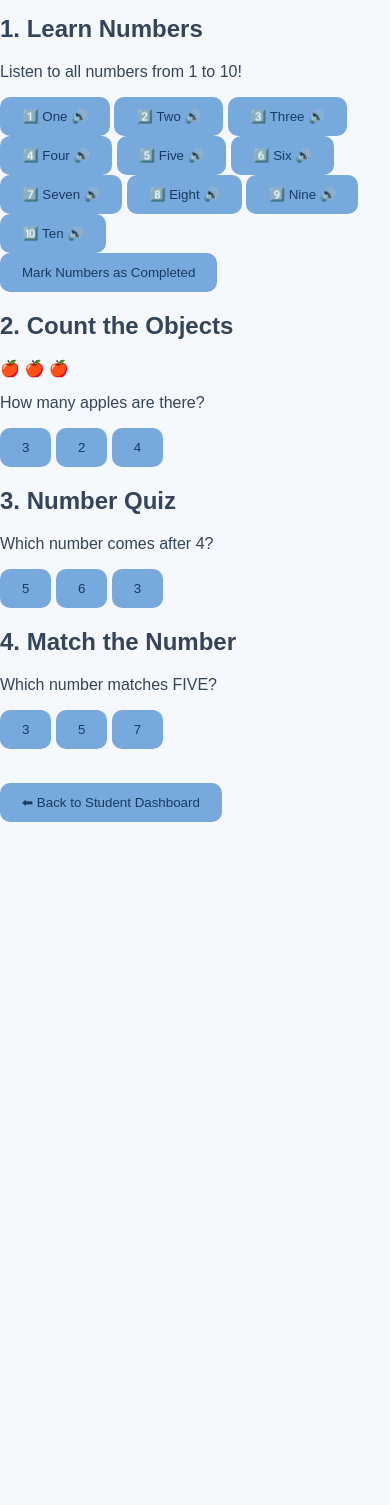
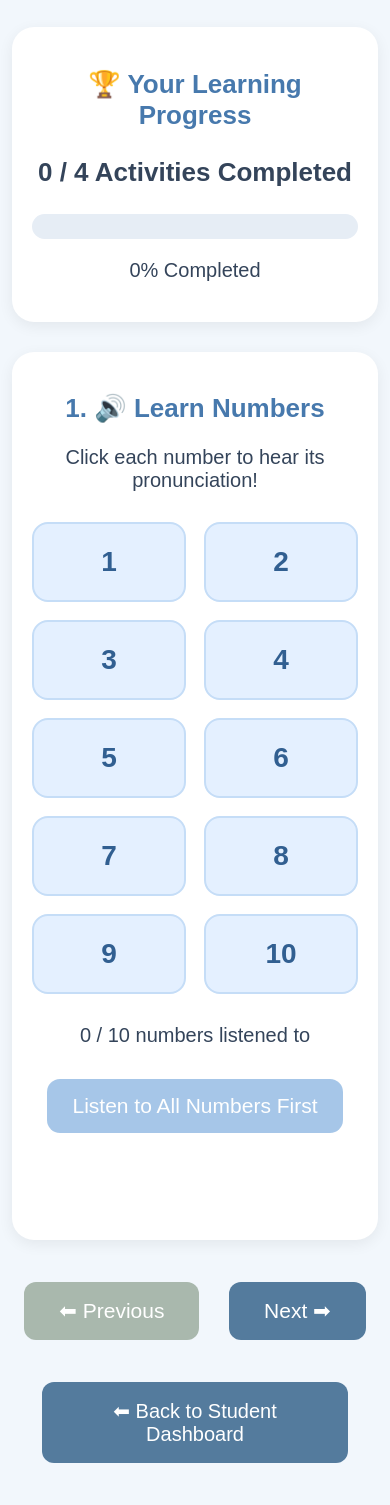
Before and after one commit to dhanusha08-byte/LearnEasy, a plain HTML site: page numbers.html in a window 390 px wide. Shown: the part 274-1779 px from the top of the page. Before the commit the page ends 1096 px from the top, so only its background shows below. Drawn offline with Linux system fonts and the light colour scheme.

Commit message:
Add files via upload

```diff
--- a/numbers.html
+++ b/numbers.html
@@ -4,204 +4,534 @@
 <head>
 <meta charset="UTF-8">
 <meta name="viewport" content="width=device-width, initial-scale=1.0">
-    <title>Learn Numbers - LearnEasy</title>
-    <link rel="stylesheet" href="style.css">
+<title>LearnEasy - Number Learning</title>
 
 <style>
-        .progress-box {
-            max-width: 500px;
-            margin: 20px auto;
-            padding: 15px;
+* {
+    box-sizing: border-box;
+}
+
+body {
+    margin: 0;
+    padding: 25px;
+    font-family: Arial, sans-serif;
+    background: #F2F7FC;
+    color: #34445A;
+    text-align: center;
+    font-size: 20px;
+}
+
+header {
+    background: #DCEBFA;
+    padding: 35px 20px;
+    border-radius: 20px;
+    max-width: 1100px;
+    margin: 0 auto 30px;
+}
+
+header h1 {
+    color: #376C9E;
+    font-size: 40px;
+}
+
+header p {
+    font-size: 23px;
+}
+
+h2 {
+    color: #4779AD;
+    font-size: 32px;
+}
+
+h3 {
+    font-size: 26px;
+}
+
+.progress-box, .activity {
     background: white;
-            border-radius: 12px;
+    max-width: 950px;
+    margin: 30px auto;
+    padding: 35px;
+    border-radius: 22px;
+    box-shadow: 0 4px 15px #0001;
 }
 
 .progress-track {
-            height: 18px;
-            background: #ddd;
-            border-radius: 20px;
+    height: 25px;
+    background: #E6EDF5;
+    border-radius: 25px;
     overflow: hidden;
 }
 
 .progress-fill {
     height: 100%;
     width: 0%;
-            background: #22a06b;
-            transition: width 0.3s;
+    background: #76BE91;
+    transition: width 0.4s;
 }
 
-        .completed-section {
-            color: #16834a;
-            font-weight: bold;
+.number-container {
+    display: grid;
+    grid-template-columns: repeat(5, 1fr);
+    gap: 18px;
+    max-width: 750px;
+    margin: 30px auto;
 }
 
-        button:disabled {
-            opacity: 0.6;
+.number-btn {
+    background: #E4F0FF;
+    color: #315F91;
+    border: 2px solid #C5DDF7;
+    border-radius: 16px;
+    padding: 30px 10px;
+    font-size: 32px;
+    font-weight: bold;
+    cursor: pointer;
+}
+
+.number-btn:hover {
+    background: #D0E5FC;
+}
+
+.number-btn.heard {
+    background: #DDF3E4;
+    border-color: #79BB91;
+}
+
+.option-btn {
+    background: #78A9DC;
+    color: white;
+    border: none;
+    border-radius: 13px;
+    padding: 18px 38px;
+    margin: 12px;
+    font-size: 25px;
+    cursor: pointer;
+}
+
+.option-btn:hover {
+    background: #477FB8;
+}
+
+.option-btn:disabled {
+    opacity: 0.65;
     cursor: not-allowed;
+}
+
+.feedback {
+    font-size: 23px;
+    font-weight: bold;
+    min-height: 32px;
+    margin-top: 20px;
+}
+
+.success {
+    color: #23834B;
+}
+
+.error {
+    color: #B45B54;
+}
+
+.nav-btn {
+    background: #547B9D;
+    color: white;
+    padding: 17px 35px;
+    border: none;
+    border-radius: 12px;
+    cursor: pointer;
+    margin: 12px;
+    font-size: 21px;
+}
+
+.nav-btn:disabled {
+    background: #A9B8AD;
+    cursor: not-allowed;
+}
+
+.back-btn {
+    display: inline-block;
+    background: #547B9D;
+    color: white;
+    padding: 17px 30px;
+    border-radius: 12px;
+    text-decoration: none;
+    margin: 30px;
+    font-size: 20px;
+}
+
+.activity-page {
+    display: none;
+}
+
+.activity-page.active {
+    display: block;
+}
+
+button:focus-visible, a:focus-visible {
+    outline: 3px solid #E5AD47;
+    outline-offset: 3px;
+}
+
+@media(max-width: 600px) {
+    body {
+        padding: 12px;
+    }
+
+    header h1 {
+        font-size: 30px;
+    }
+
+    h2 {
+        font-size: 26px;
+    }
+
+    .progress-box, .activity {
+        padding: 20px;
+    }
+
+    .number-container {
+        grid-template-columns: repeat(2, 1fr);
+    }
+
+    .number-btn {
+        padding: 22px 8px;
+        font-size: 28px;
+    }
+
+    .option-btn {
+        padding: 15px 25px;
+        font-size: 21px;
+    }
 }
 </style>
 </head>
 
 <body>
 
-    <h1>🔢 Let's Learn Numbers!</h1>
-    <p>Learn numbers, count objects and play a fun game!</p>
+<header>
+    <h1>🔢 Welcome to Number Learning!</h1>
+    <p>Let's learn numbers, count objects and play fun games!</p>
+</header>
 
 <div class="progress-box">
-        <h2>📊 Your Number Progress</h2>
-        <p id="progressText">0 of 4 activities completed (0%)</p>
+    <h2>🏆 Your Learning Progress</h2>
+    <h3 id="progressText">0 / 4 Activities Completed</h3>
+
     <div class="progress-track">
         <div class="progress-fill" id="progressFill"></div>
     </div>
+
+    <p id="percentage">0% Completed</p>
 </div>
 
-    <h2>1. Learn Numbers</h2>
-    <p>Listen to all numbers from 1 to 10!</p>
+<!-- ACTIVITY 1 -->
+
+<div class="activity activity-page active" id="page1">
+    <h2>1. 🔊 Learn Numbers</h2>
+    <p>Click each number to hear its pronunciation!</p>
 
     <div class="number-container">
-        <button onclick="speak('One')">1️⃣ One 🔊</button>
-        <button onclick="speak('Two')">2️⃣ Two 🔊</button>
-        <button onclick="speak('Three')">3️⃣ Three 🔊</button>
-        <button onclick="speak('Four')">4️⃣ Four 🔊</button>
-        <button onclick="speak('Five')">5️⃣ Five 🔊</button>
-        <button onclick="speak('Six')">6️⃣ Six 🔊</button>
-        <button onclick="speak('Seven')">7️⃣ Seven 🔊</button>
-        <button onclick="speak('Eight')">8️⃣ Eight 🔊</button>
-        <button onclick="speak('Nine')">9️⃣ Nine 🔊</button>
-        <button onclick="speak('Ten')">🔟 Ten 🔊</button>
+        <button class="number-btn" data-word="One" onclick="speak('One')">1</button>
+        <button class="number-btn" data-word="Two" onclick="speak('Two')">2</button>
+        <button class="number-btn" data-word="Three" onclick="speak('Three')">3</button>
+        <button class="number-btn" data-word="Four" onclick="speak('Four')">4</button>
+        <button class="number-btn" data-word="Five" onclick="speak('Five')">5</button>
+        <button class="number-btn" data-word="Six" onclick="speak('Six')">6</button>
+        <button class="number-btn" data-word="Seven" onclick="speak('Seven')">7</button>
+        <button class="number-btn" data-word="Eight" onclick="speak('Eight')">8</button>
+        <button class="number-btn" data-word="Nine" onclick="speak('Nine')">9</button>
+        <button class="number-btn" data-word="Ten" onclick="speak('Ten')">10</button>
     </div>
 
-    <button id="learnDone" onclick="completeActivity('learn')" disabled>
-        Mark Numbers as Completed
+    <p id="listenStatus">0 / 10 numbers listened to</p>
+
+    <button class="option-btn" id="learnDone"
+        onclick="completeActivity('learn')" disabled>
+        Listen to All Numbers First
     </button>
 
-    <h2>2. Count the Objects</h2>
-    <p>🍎 🍎 🍎</p>
-    <p>How many apples are there?</p>
+    <p class="feedback" id="learnResult"></p>
+</div>
 
-    <button onclick="checkCount(3)">3</button>
-    <button onclick="checkCount(2)">2</button>
-    <button onclick="checkCount(4)">4</button>
-    <p id="count-result"></p>
+<!-- ACTIVITY 2 -->
 
-    <h2>3. Number Quiz</h2>
+<div class="activity activity-page" id="page2">
+    <h2>2. 🍎 Count the Objects</h2>
+    <p>Count these apples carefully!</p>
+
+    <h1 style="font-size:65px;">🍎 🍎 🍎</h1>
+
+    <h3>How many apples are there?</h3>
+
+    <button class="option-btn" onclick="checkCount(2)">2</button>
+    <button class="option-btn" onclick="checkCount(3)">3</button>
+    <button class="option-btn" onclick="checkCount(4)">4</button>
+
+    <p class="feedback" id="countResult"></p>
+</div>
+
+<!-- ACTIVITY 3 -->
+
+<div class="activity activity-page" id="page3">
+    <h2>3. 🧠 Number Quiz</h2>
     <p>Which number comes after 4?</p>
 
-    <button onclick="checkQuiz(5)">5</button>
-    <button onclick="checkQuiz(6)">6</button>
-    <button onclick="checkQuiz(3)">3</button>
-    <p id="quiz-result"></p>
+    <button class="option-btn" onclick="checkQuiz(3)">3</button>
+    <button class="option-btn" onclick="checkQuiz(5)">5</button>
+    <button class="option-btn" onclick="checkQuiz(6)">6</button>
 
-    <h2>4. Match the Number</h2>
-    <p>Which number matches FIVE?</p>
+    <p class="feedback" id="quizResult"></p>
+</div>
 
-    <button onclick="matchNumber(3)">3</button>
-    <button onclick="matchNumber(5)">5</button>
-    <button onclick="matchNumber(7)">7</button>
-    <p id="match-result"></p>
+<!-- ACTIVITY 4 -->
 
-    <br>
-    <button onclick="location.href='student-dashboard.html'">
-        ⬅ Back to Student Dashboard
+<div class="activity activity-page" id="page4">
+    <h2>4. 🎯 Match the Number</h2>
+    <p>Which number matches the word FIVE?</p>
+
+    <button class="option-btn" onclick="matchNumber(3)">3</button>
+    <button class="option-btn" onclick="matchNumber(5)">5</button>
+    <button class="option-btn" onclick="matchNumber(7)">7</button>
+
+    <p class="feedback" id="matchResult"></p>
+</div>
+
+<h2 id="finalMessage"></h2>
+
+<div>
+    <button class="nav-btn" id="prevBtn"
+        onclick="changePage(-1)" disabled>
+        ⬅ Previous
     </button>
 
+    <button class="nav-btn" id="nextBtn"
+        onclick="changePage(1)">
+        Next ➡
+    </button>
+</div>
+
+<a href="student-dashboard.html" class="back-btn">
+    ⬅ Back to Student Dashboard
+</a>
+
 <script>
+
 const storageKey = "learnEasyNumbersCompleted";
+const heardKey = "learnEasyNumbersHeard";
 
-        let completed = JSON.parse(
-            localStorage.getItem(storageKey) || "[]"
+const activities = ["learn", "count", "quiz", "match"];
+
+const words = [
+    "One", "Two", "Three", "Four", "Five",
+    "Six", "Seven", "Eight", "Nine", "Ten"
+];
+
+function loadData(key) {
+    try {
+        const data = JSON.parse(localStorage.getItem(key) || "[]");
+        return Array.isArray(data) ? data : [];
+    } catch (error) {
+        return [];
+    }
+}
+
+let completed = [
+    ...new Set(loadData(storageKey).filter(
+        item => activities.includes(item)
+    ))
+];
+
+let spokenNumbers = new Set(
+    loadData(heardKey).filter(
+        word => words.includes(word)
+    )
 );
 
+// PAGE NAVIGATION
+
+let currentPage = 1;
+
+function changePage(direction) {
+    const nextPage = currentPage + direction;
+
+    if (nextPage < 1 || nextPage > 4) return;
+
+    currentPage = nextPage;
+    showPage();
+}
+
+function showPage() {
+    document.querySelectorAll(".activity-page").forEach(page => {
+        page.classList.remove("active");
+    });
+
+    document.getElementById("page" + currentPage)
+        .classList.add("active");
+
+    document.getElementById("prevBtn").disabled =
+        currentPage === 1;
+
+    document.getElementById("nextBtn").disabled =
+        currentPage === 4;
+
+    window.scrollTo(0, 0);
+}
+
+// UPDATE PROGRESS
+
 function updateProgress() {
-            const percentage = Math.round(
-                (completed.length / 4) * 100
-            );
+    let percentage = Math.round(completed.length / 4 * 100);
 
     document.getElementById("progressText").textContent =
-                completed.length + " of 4 activities completed (" +
-                percentage + "%)";
+        completed.length + " / 4 Activities Completed";
 
     document.getElementById("progressFill").style.width =
         percentage + "%";
 
-            ["learn", "count", "quiz", "match"].forEach(id => {
-                const button = document.getElementById(
-                    id === "learn" ? "learnDone" : id + "-done"
-                );
+    document.getElementById("percentage").textContent =
+        percentage + "% Completed";
 
-                if (button) {
-                    button.disabled = completed.includes(id);
-                    if (completed.includes(id)) {
-                        button.textContent = "✓ Completed";
+    document.getElementById("listenStatus").textContent =
+        spokenNumbers.size + " / 10 numbers listened to";
+
+    document.querySelectorAll(".number-btn").forEach(button => {
+        if (spokenNumbers.has(button.dataset.word)) {
+            button.classList.add("heard");
+        }
+    });
+
+    document.getElementById("learnDone").disabled =
+        completed.includes("learn") ||
+        spokenNumbers.size !== 10;
+
+    document.getElementById("learnDone").textContent =
+        completed.includes("learn")
+        ? "✓ Numbers Completed"
+        : spokenNumbers.size === 10
+        ? "Mark Numbers as Completed"
+        : "Listen to All Numbers First";
+
+    if (completed.length === 4) {
+        document.getElementById("finalMessage").textContent =
+            "🎉 Congratulations! You completed all number activities!";
+    } else {
+        document.getElementById("finalMessage").textContent = "";
     }
 }
-            });
+
+// COMPLETE ACTIVITY
+
+function completeActivity(id) {
+    if (!activities.includes(id)) return;
+
+    if (id === "learn" && spokenNumbers.size !== 10) {
+        return;
     }
 
-        function completeActivity(id) {
     if (!completed.includes(id)) {
         completed.push(id);
+
         localStorage.setItem(
             storageKey,
             JSON.stringify(completed)
         );
     }
 
+    document.getElementById("learnResult").textContent =
+        "🎉 Excellent! You completed number learning!";
+
+    document.getElementById("learnResult").className =
+        "feedback success";
+
     updateProgress();
 }
 
-        let spokenNumbers = new Set();
+// NUMBER PRONUNCIATION
 
 function speak(word) {
+    if (!("speechSynthesis" in window)) {
+        alert("Your browser does not support speech.");
+        return;
+    }
+
+    speechSynthesis.cancel();
+
     const speech = new SpeechSynthesisUtterance(word);
+
     speech.lang = "en-US";
-            speechSynthesis.cancel();
-            speechSynthesis.speak(speech);
+    speech.rate = 0.85;
 
+    speech.onend = function() {
         spokenNumbers.add(word);
 
-            if (spokenNumbers.size === 10) {
-                document.getElementById("learnDone").disabled = false;
+        localStorage.setItem(
+            heardKey,
+            JSON.stringify([...spokenNumbers])
+        );
+
+        updateProgress();
+    };
+
+    speechSynthesis.speak(speech);
+}
+
+// COUNTING ACTIVITY
+
+function checkCount(answer) {
+    if (completed.includes("count")) return;
+
+    const result = document.getElementById("countResult");
+
+    if (answer === 3) {
+        result.textContent = "🎉 Excellent! You counted 3 apples!";
+        result.className = "feedback success";
+        completeActivity("count");
+    } else {
+        result.textContent = "😊 Try again! Count the apples carefully.";
+        result.className = "feedback error";
     }
 }
 
-        function checkCount(answer) {
-            if (answer === 3) {
-                document.getElementById("count-result").textContent =
-                    "🎉 Excellent! There are 3 apples!";
+// QUIZ ACTIVITY
 
-                completeActivity("count");
+function checkQuiz(answer) {
+    if (completed.includes("quiz")) return;
+
+    const result = document.getElementById("quizResult");
+
+    if (answer === 5) {
+        result.textContent = "🌟 Correct! 5 comes after 4!";
+        result.className = "feedback success";
+        completeActivity("quiz");
     } else {
-                document.getElementById("count-result").textContent =
-                    "Try again! Count the apples carefully.";
+        result.textContent = "😊 Not quite! Try again!";
+        result.className = "feedback error";
     }
 }
 
-        function checkQuiz(answer) {
+// MATCHING ACTIVITY
+
+function matchNumber(answer) {
+    if (completed.includes("match")) return;
+
+    const result = document.getElementById("matchResult");
+
     if (answer === 5) {
-                document.getElementById("quiz-result").textContent =
-                    "🌟 Correct! Great job!";
-
-                completeActivity("quiz");
+        result.textContent = "🎯 Amazing! FIVE matches number 5!";
+        result.className = "feedback success";
+        completeActivity("match");
     } else {
-                document.getElementById("quiz-result").textContent =
-                    "Try again! You can do it!";
+        result.textContent = "😊 Try again! Read the word carefully.";
+        result.className = "feedback error";
     }
 }
 
-        function matchNumber(answer) {
-            if (answer === 5) {
-                document.getElementById("match-result").textContent =
-                    "🌟 Amazing! You matched FIVE correctly!";
-
-                completeActivity("match");
-            } else {
-                document.getElementById("match-result").textContent =
-                    "😊 Try again! Look carefully.";
-            }
-        }
+// INITIAL LOAD
 
 updateProgress();
+showPage();
+
 </script>
 
 </body>
```
Lines whose indentation alone changed are shown as unchanged.
